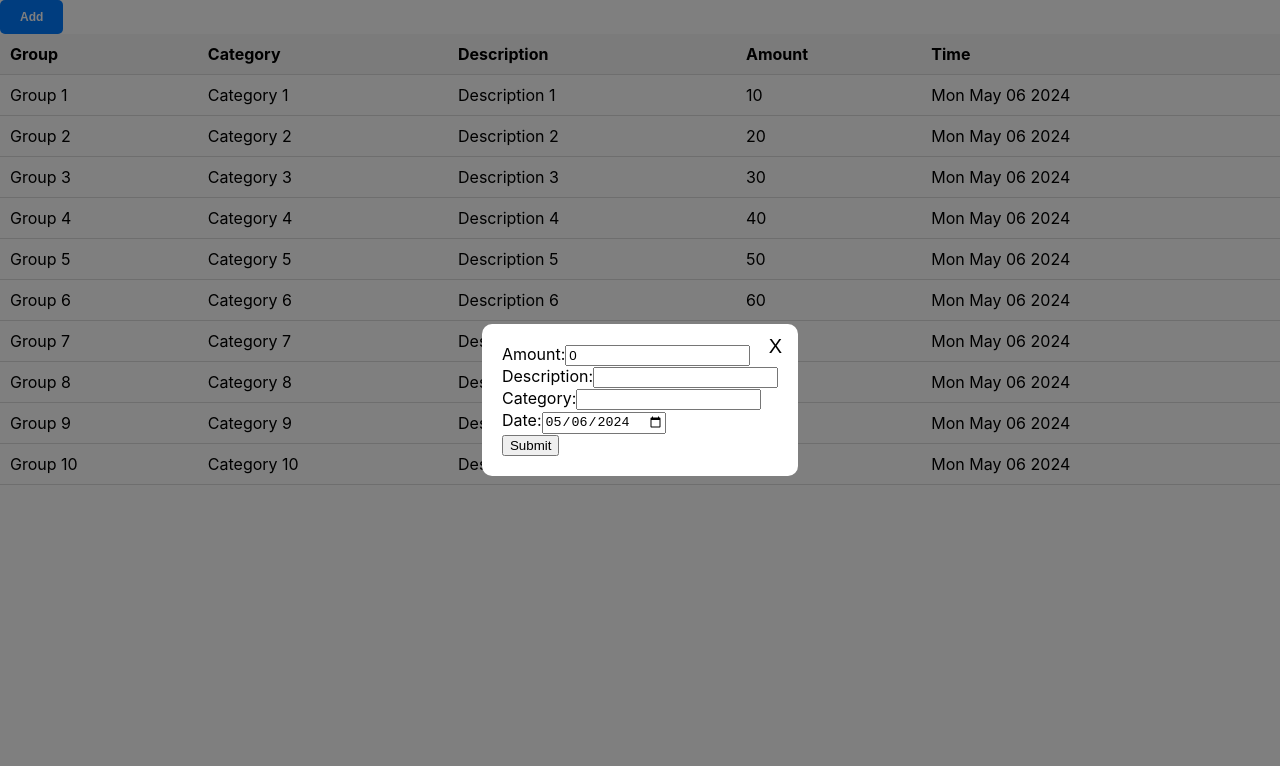
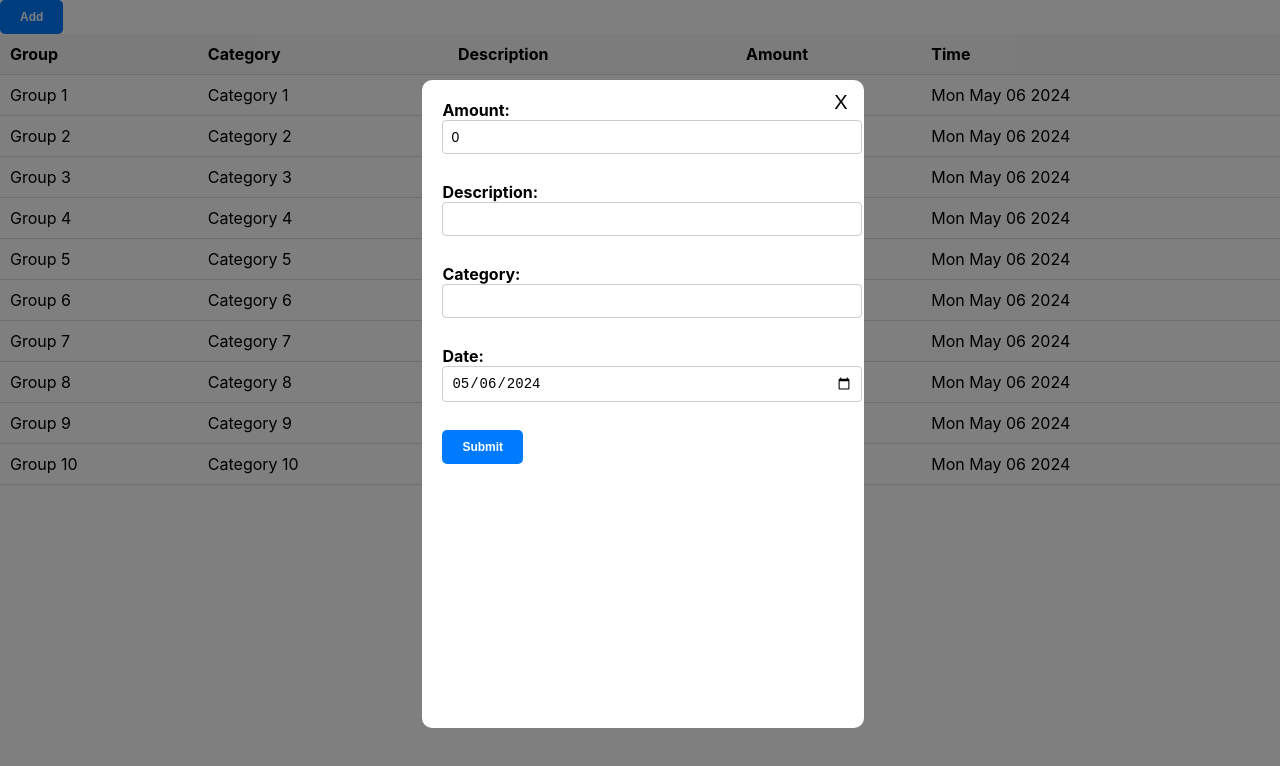
Before and after one commit to EthanEvans2022/budgeteer-ui, a React (Create React App) app: page / in a window 1280 px wide. Both pictures are taken after a click on the button "Add". Shown: the top 766 px of the page. Built offline with nearby package versions, Linux system fonts and the light colour scheme.

Commit message:
transaction form tidied

```diff
--- a/src/forms/TransactionForm.tsx
+++ b/src/forms/TransactionForm.tsx
@@ -1,5 +1,7 @@
 import React, { FC, useState } from "react";
 import Transaction from "../schemas/Transaction";
+import { Button, ButtonModifiers } from "../components/Button";
+import "../styles/Form.css";
 
 const TransactionForm: FC<{ prevTransaction?: Transaction }> = ({ prevTransaction }) => {
     const [transaction, setTransaction] = useState<Transaction>(prevTransaction || {
@@ -11,63 +13,61 @@ const TransactionForm: FC<{ prevTransaction?: Transaction }> = ({ prevTransactio
         time: new Date()
     })
 
-    const handleChange = (e: React.ChangeEvent<HTMLInputElement>) => {
-        const { name, value } = e.target;
-        setTransaction((prevTransaction) => ({
-            ...prevTransaction,
-            [name]: value,
-        }));
+    const handleChange = () => {
+
     };
 
-    const handleSubmit = (e: React.FormEvent) => {
-        e.preventDefault();
-        // Handle form submission here
-        console.log(transaction);
+    const handleSubmit = () => {
+
     };
 
     return (
         <form onSubmit={handleSubmit}>
-            <label>
+            <label className="input-label">
                 Amount:
                 <input
                     type="number"
                     name="amount"
                     value={transaction.amount}
                     onChange={handleChange}
+                    className="input-field"
                 />
             </label>
             <br />
-            <label>
+            <label className="input-label">
                 Description:
                 <input
                     type="text"
                     name="description"
                     value={transaction.description}
                     onChange={handleChange}
+                    className="input-field"
                 />
             </label>
             <br />
-            <label>
+            <label className="input-label">
                 Category:
                 <input
                     type="text"
                     name="category"
                     value={transaction.category}
                     onChange={handleChange}
+                    className="input-field"
                 />
             </label>
             <br />
-            <label>
+            <label className="input-label">
                 Date:
                 <input
                     type="date"
                     name="date"
                     value={transaction.time.toISOString().split("T")[0]}
                     onChange={handleChange}
+                    className="input-field"
                 />
             </label>
             <br />
-            <button type="submit">Submit</button>
+            <Button text="Submit" onClick={handleChange} mod={ButtonModifiers.Primary}/>
         </form>
     );
 };
--- /dev/null
+++ b/src/styles/Form.css
@@ -0,0 +1,14 @@
+.input-label {
+    display: block;
+    font-weight: bold;
+    margin-bottom: 8px;
+}
+
+.input-field {
+    display: block;
+    width: 100%;
+    padding: 8px;
+    border: 1px solid #ccc;
+    border-radius: 4px;
+    font-size: 14px;
+}
--- a/src/styles/Modal.css
+++ b/src/styles/Modal.css
@@ -5,19 +5,24 @@
     width: 100%;
     height: 100%;
     background-color: rgba(0, 0, 0, 0.5);
-    display: flex;
-    justify-content: center;
-    align-items: center;
+    display: grid;
+    grid-template-rows: 10% 80% 10%;
+    grid-template-columns: 33% 33% 33%;
 }
 
 .modal-content {
     background-color: white;
     border-radius: 10px;
     padding: 20px;
-    max-width: 90%;
-    max-height: 90%;
+    width: 95%;
+    height: 95%;
+    max-width: 100%;
+    max-height: 100%;
     overflow: auto;
     position: relative;
+    grid-row: 2;
+    grid-column: 2;
+    animation: 0.5s ease 0s 1 slideInFromBottom;
 }
 
 .modal-close {
@@ -29,3 +34,14 @@
     font-size: 20px;
     cursor: pointer;
 }
+
+@keyframes slideInFromBottom {
+    0% {
+      transform: translateY(20px);
+      opacity: 0;
+    }
+    100% {
+      transform: translateY(0);
+      opacity: 100%;
+    }
+}
```
